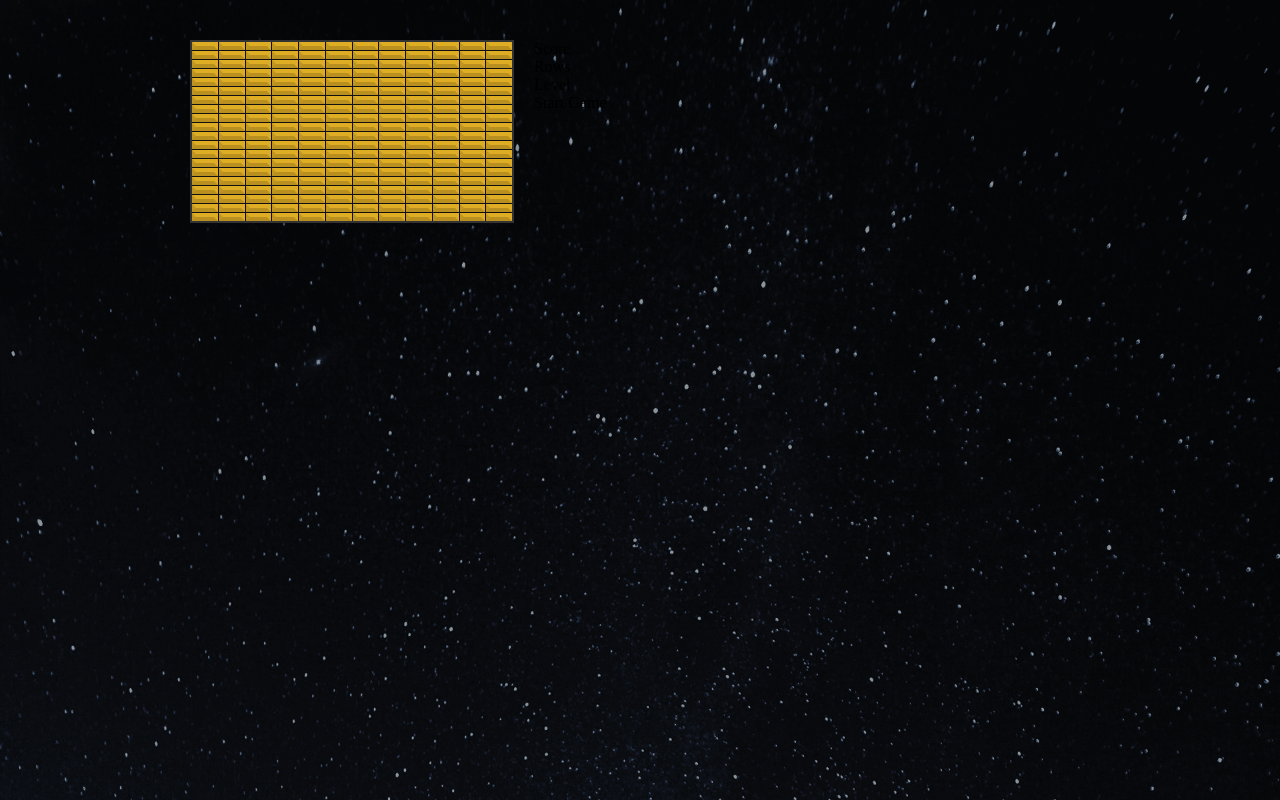
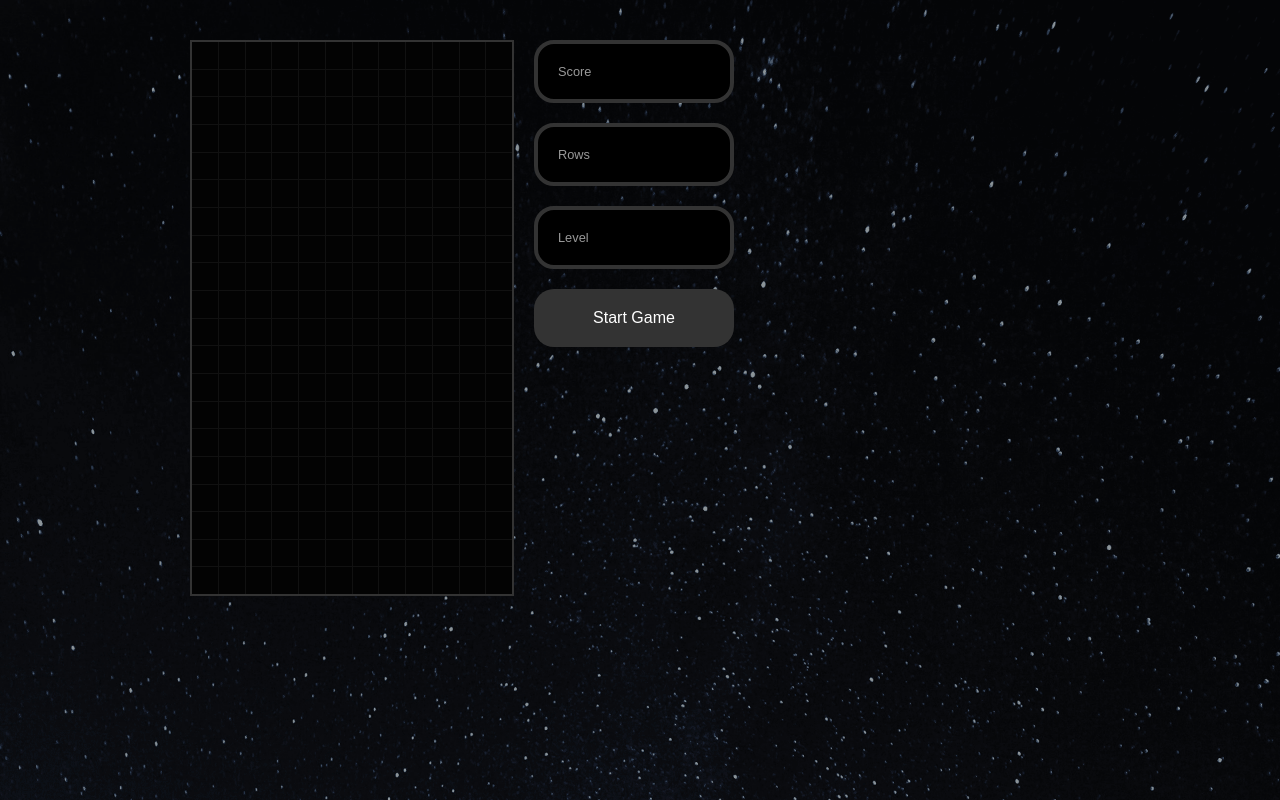
Before and after one commit to PikaJoyce/Tetris, a React (Create React App) app in the folder react-tetris/: page / in a window 1280 px wide. Built offline with nearby package versions, Linux system fonts and the light colour scheme.

Commit message:
Editting

```diff
--- a/react-tetris/src/App.css
+++ b/react-tetris/src/App.css
@@ -1,4 +1,4 @@
-.App {
+/* .App {
   text-align: center;
 }
 
@@ -30,4 +30,4 @@
   to {
     transform: rotate(360deg);
   }
-}
+} */
--- a/react-tetris/src/components/Cell.js
+++ b/react-tetris/src/components/Cell.js
@@ -3,9 +3,7 @@ import { StyledCell } from './styles/StyledCell'
 import { TETROMINOS } from '../tetrominos'
 
 const Cell = ({ type }) => (
-  <StyledCell type={'L'} color={TETROMINOS['L'].color}>
-
-  </StyledCell>
+  <StyledCell type={type} color={TETROMINOS[type].color} />
 )
 
 export default Cell
--- a/react-tetris/src/components/Display.js
+++ b/react-tetris/src/components/Display.js
@@ -1,7 +1,8 @@
 import React from 'react';
+import { StyledDisplay } from './styles/StyledDisplay';
 
 const Display = ({ gameOver, text }) => (
-  <div>{text}</div>
+  <StyledDisplay gameOver={gameOver}>{text}</StyledDisplay>
 )
 
 export default Display;
--- a/react-tetris/src/components/Stage.js
+++ b/react-tetris/src/components/Stage.js
@@ -7,7 +7,7 @@ const Stage = ({ stage }) => (
     {
       stage.map(row =>
         row.map((cell, x) =>
-          <Cell key={x} cell={cell[0]} />
+          <Cell key={x} type={cell[0]} />
         )
       )
     }
--- a/react-tetris/src/components/StartButton.js
+++ b/react-tetris/src/components/StartButton.js
@@ -1,7 +1,8 @@
 import React from 'react';
+import { StyledStartButton } from './styles/StyledStartButton';
 
 const StartButton = ({ callback }) => (
-  <div>Start Game</div>
+  <StyledStartButton onClick={callback}>Start Game</StyledStartButton>
 )
 
 export default StartButton;
--- a/react-tetris/src/components/styles/StyledCell.js
+++ b/react-tetris/src/components/styles/StyledCell.js
@@ -1,4 +1,4 @@
-import styled from 'styled-components'
+import styled from 'styled-components';
 
 export const StyledCell = styled.div`
   width: auto;
--- /dev/null
+++ b/react-tetris/src/components/styles/StyledDisplay.js
@@ -0,0 +1,17 @@
+import styled from 'styled-components';
+
+export const StyledDisplay = styled.div`
+  box-sizing: border-box;
+  display: flex;
+  align-items: center;
+  margin: 0 0 20px 0;
+  padding: 20px;
+  border: 4px solid #333;
+  min-height: 30px;
+  width: 100%;
+  border-radius: 20px;
+  color: ${props => (props.gameOver ? 'red' : '#999')};
+  background: #000;
+  font-family: Pixel, Arial, Helvetica, sans-serif;
+  font-size: 0.8rem;
+`;
--- a/react-tetris/src/components/styles/StyledStage.js
+++ b/react-tetris/src/components/styles/StyledStage.js
@@ -2,7 +2,7 @@ import styled from 'styled-components';
 
 export const StyledStage = styled.div`
   display: grid;
-  grid-template-rows: repeat (
+  grid-template-rows: repeat(
     ${props => props.height},
     calc(25vw / ${props => props.width})
   );
@@ -12,4 +12,4 @@ export const StyledStage = styled.div`
   width: 100%;
   max-width: 25vw;
   background: #111;
-`
+`;
--- /dev/null
+++ b/react-tetris/src/components/styles/StyledStartButton.js
@@ -0,0 +1,17 @@
+import styled from 'styled-components';
+
+export const StyledStartButton = styled.button`
+  box-sizing: border-box;
+  margin: 0 0 20px 0;
+  padding: 20px;
+  min-height: 30px;
+  width: 100%;
+  border-radius: 20px;
+  border: none;
+  color: white;
+  background: #333;
+  font-family: Pixel, Arial, Helvetica, sans-serif;
+  font-size: 1rem;
+  outline: none;
+  cursor: pointer;
+`
```
Also changed, not shown: react-tetris/src/components/styles/StyledTetris.js (+4 -4 lines).
